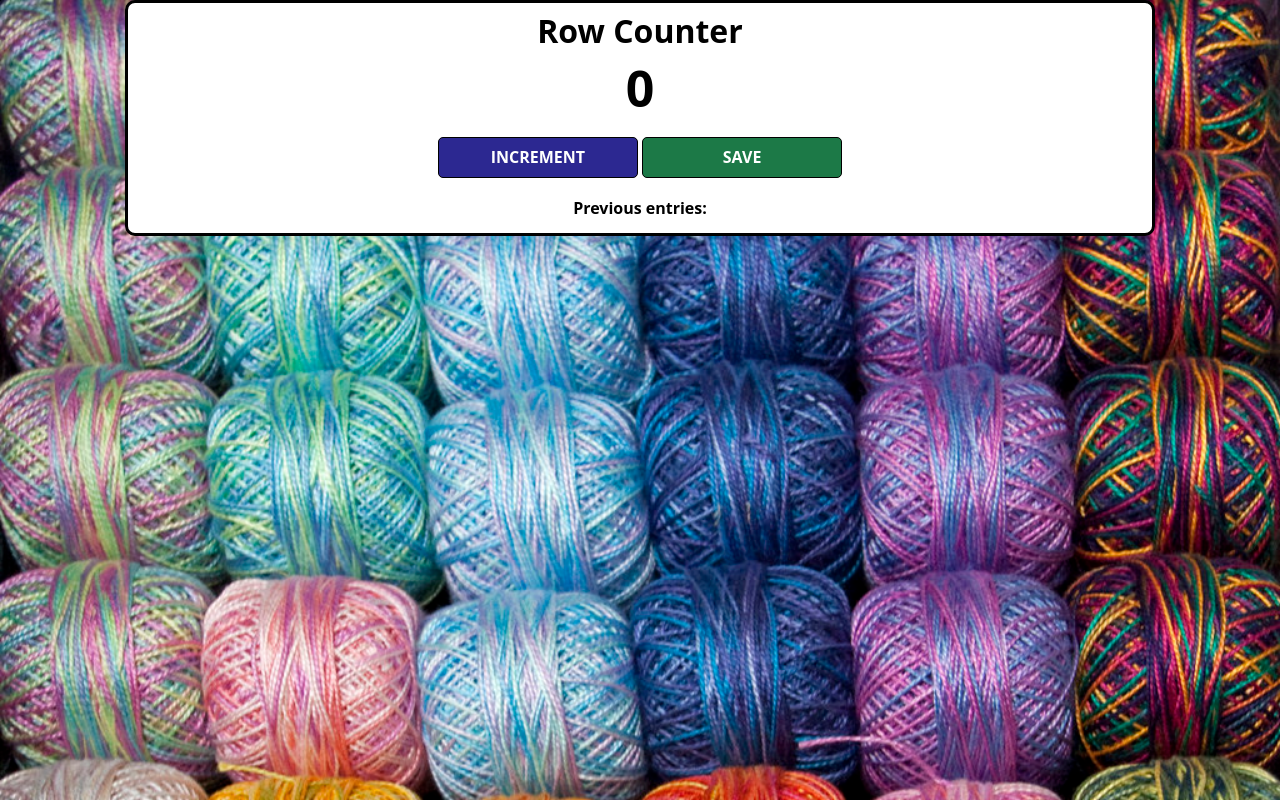
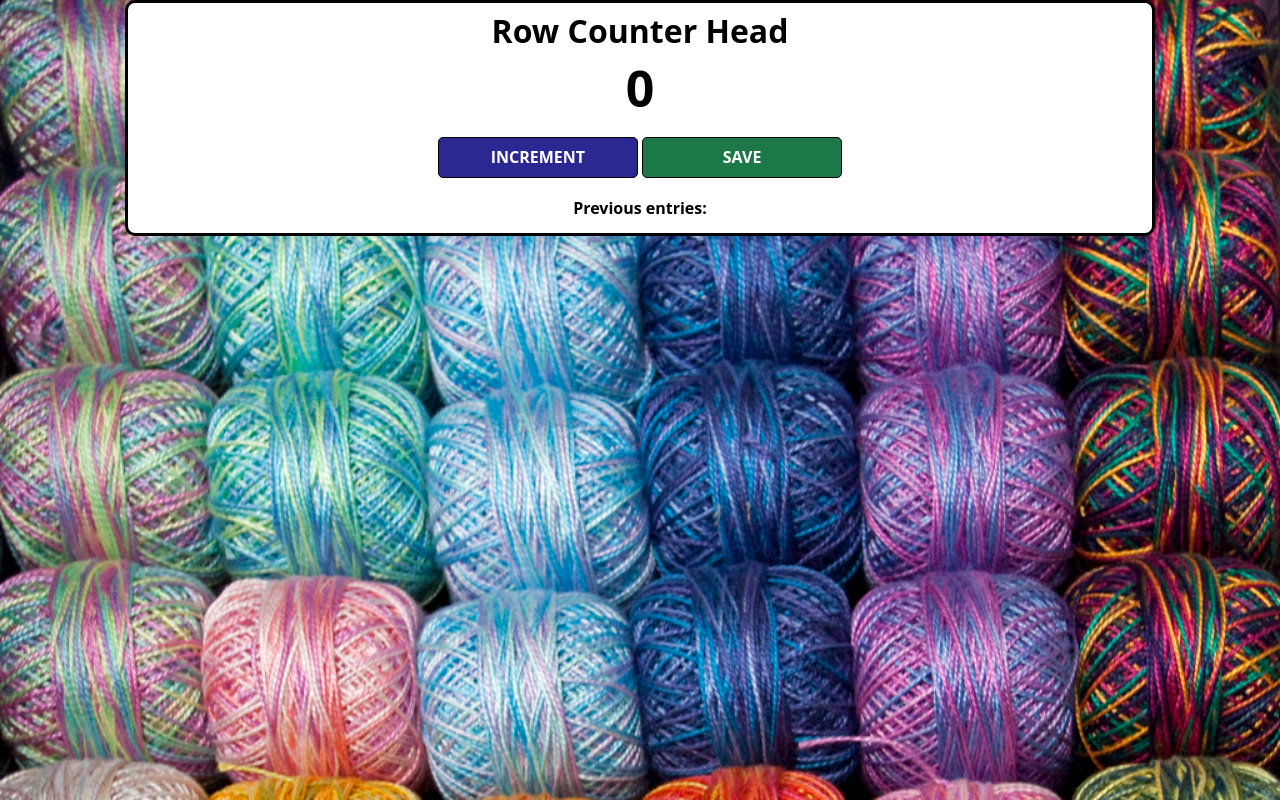
Before and after one commit to raj-meena/score, a plain HTML site: page index.html in a window 1280 px wide. Drawn offline with nearby package versions, Linux system fonts and the light colour scheme.

Commit message:
updated score header

```diff
--- a/index.html
+++ b/index.html
@@ -1,10 +1,13 @@
 <html>
-    <head><link rel="stylesheet" href="https://cdnjs.cloudflare.com/ajax/libs/normalize/8.0.1/normalize.css">
+
+<head>
+    <link rel="stylesheet" href="https://cdnjs.cloudflare.com/ajax/libs/normalize/8.0.1/normalize.css">
     <link rel="stylesheet" href="index.css">
 </head>
+
 <body>
     <div class="container">
-            <h1>Row Counter</h1>
+        <h1>Row Counter Head</h1>
         <h2 id="count-el">0</h2>
         <button id="increment-btn" onclick="increment()">INCREMENT</button>
         <button id="save-btn" onclick="save()">SAVE</button>
@@ -14,4 +17,5 @@
         nnerText
     </script>
 </body>
+
 </html>
```
Lines whose indentation alone changed are shown as unchanged.
